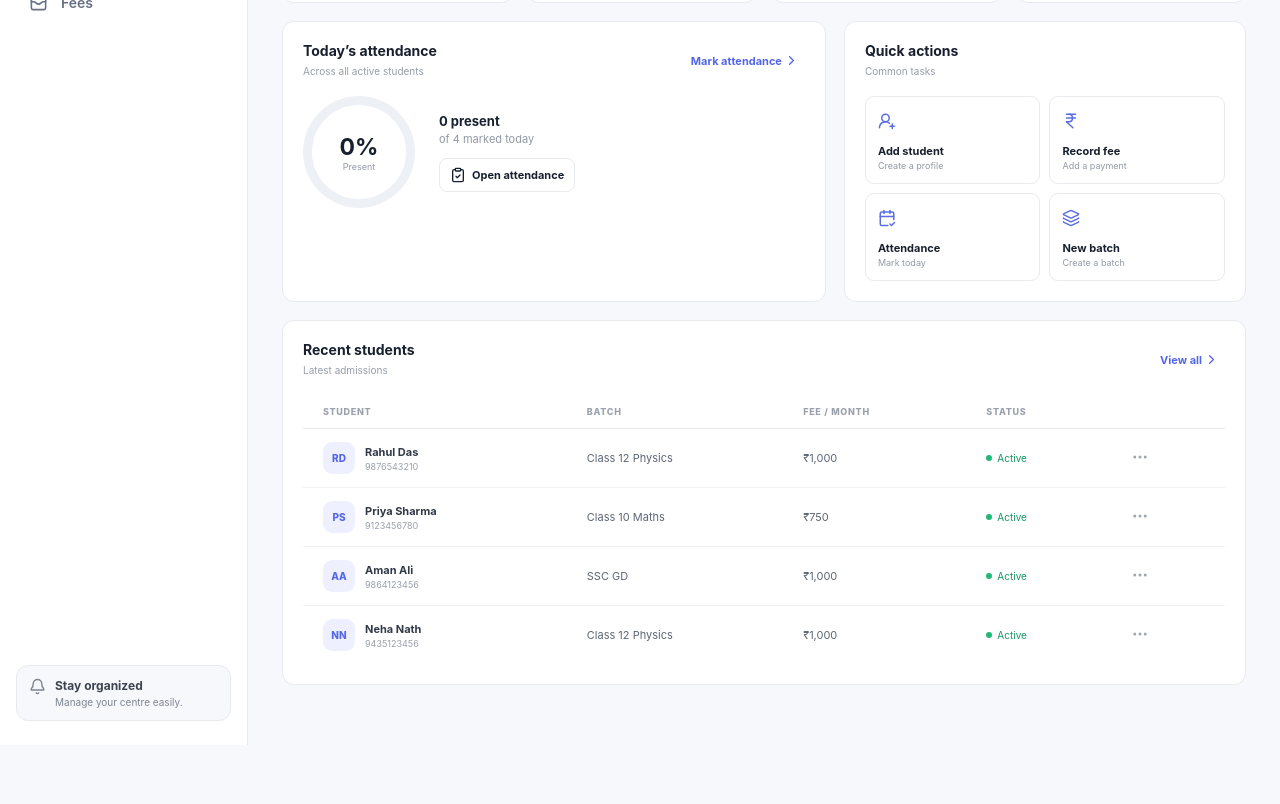
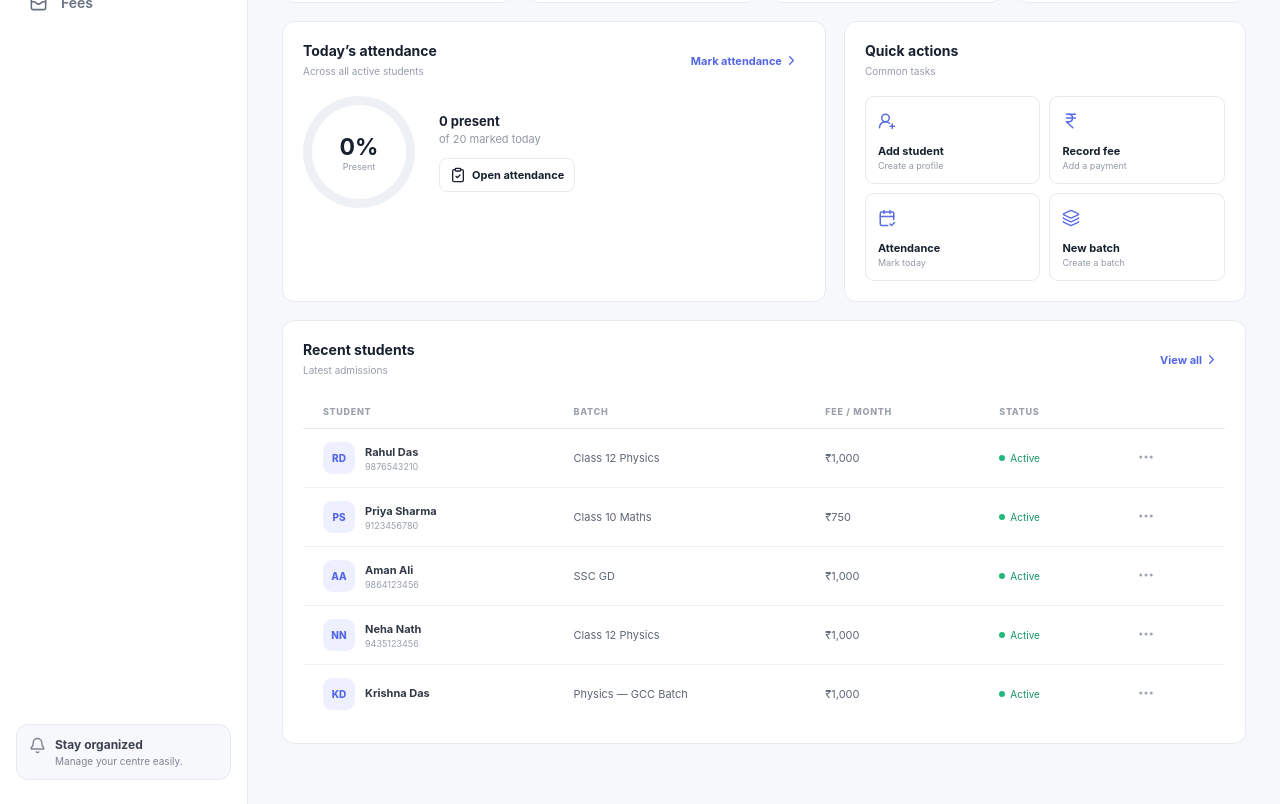
Before and after one commit to iamvidyut100-png/Student-management-app, a React (Vite) app: page / in a window 1280 px wide. Shown: the part 320-1124 px from the top of the page. Before the commit the page ends 1065 px from the top, so only its background shows below. Built offline with nearby package versions, Linux system fonts and the light colour scheme.

Commit message:
Fix student batch data migration and preserve existing records

```diff
--- a/src/App.jsx
+++ b/src/App.jsx
@@ -28,37 +28,50 @@ const seed = {
 function loadData() {
   try {
     const saved = localStorage.getItem("student-management-data");
-    if (!saved) return seed;
-    const data = JSON.parse(saved);
-    const gccId = "b-gcc-physics";
-    const gccBatch = { id: gccId, name: "Physics — GCC Batch", subject: "Physics", time: "5:30 PM", days: "Tue · Thu · Sat" };
-    const gccStudents = [
-      ["Krishna Das", "[23/4]1+"], ["Abhijeet Das", "[23/4]"], ["Sourav Chauhan", ""],
-      ["Debosmita Chetry", "1+"], ["Narayan Chouhan", "[25/5]"], ["Gita Sangma", "[27/5]"],
-      ["Nomita Kumari", "-"], ["Survala Devi", "-"], ["Aditya Chauhan", ""]
+    const data = saved ? JSON.parse(saved) : seed;
+    const now = new Date().toISOString().slice(0, 10);
+
+    const batchesToAdd = [
+      { id: "b-gcc-physics", name: "Physics — GCC Batch", subject: "Physics", time: "5:30 PM", days: "Tue · Thu · Sat" },
+      { id: "b-maths-2nd-year", name: "Maths — 2nd Year", subject: "Mathematics", time: "6:00 PM", days: "Mon · Wed · Fri" }
     ];
-    const batches = data.batches.some(b => b.id === gccId) ? data.batches : [gccBatch, ...data.batches];
-    const mathId = "b-maths-2nd-year";
-    const mathBatch = { id: mathId, name: "Maths — 2nd Year", subject: "Mathematics", time: "6:00 PM", days: "Mon · Wed · Fri" };
-    const mathStudents = [
-      ["Abhijeet", ""], ["Krishna", "1+"], ["Sourav", ""], ["Gajendra", "1+"],
-      ["Sangmai", "1+"], ["Desh Bandhu 1", "1"], ["Desh Bandhu 2", ""]
+
+    const studentsToAdd = [
+      { id: "b-gcc-physics-s1", name: "Krishna Das", note: "[23/4]1+", batchId: "b-gcc-physics" },
+      { id: "b-gcc-physics-s2", name: "Abhijeet Das", note: "[23/4]", batchId: "b-gcc-physics" },
+      { id: "b-gcc-physics-s3", name: "Sourav Chauhan", note: "", batchId: "b-gcc-physics" },
+      { id: "b-gcc-physics-s4", name: "Debosmita Chetry", note: "1+", batchId: "b-gcc-physics" },
+      { id: "b-gcc-physics-s5", name: "Narayan Chouhan", note: "[25/5]", batchId: "b-gcc-physics" },
+      { id: "b-gcc-physics-s6", name: "Gita Sangma", note: "[27/5]", batchId: "b-gcc-physics" },
+      { id: "b-gcc-physics-s7", name: "Nomita Kumari", note: "-", batchId: "b-gcc-physics" },
+      { id: "b-gcc-physics-s8", name: "Survala Devi", note: "-", batchId: "b-gcc-physics" },
+      { id: "b-gcc-physics-s9", name: "Aditya Chauhan", note: "", batchId: "b-gcc-physics" },
+      { id: "b-maths-2nd-year-s1", name: "Abhijeet", note: "", batchId: "b-maths-2nd-year" },
+      { id: "b-maths-2nd-year-s2", name: "Krishna", note: "1+", batchId: "b-maths-2nd-year" },
+      { id: "b-maths-2nd-year-s3", name: "Sourav", note: "", batchId: "b-maths-2nd-year" },
+      { id: "b-maths-2nd-year-s4", name: "Gajendra", note: "1+", batchId: "b-maths-2nd-year" },
+      { id: "b-maths-2nd-year-s5", name: "Sangmai", note: "1+", batchId: "b-maths-2nd-year" },
+      { id: "b-maths-2nd-year-s6", name: "Desh Bandhu 1", note: "1", batchId: "b-maths-2nd-year" },
+      { id: "b-maths-2nd-year-s7", name: "Desh Bandhu 2", note: "", batchId: "b-maths-2nd-year" }
     ];
-    const batchesWithMath = batches.some(b => b.id === mathId) ? batches : [mathBatch, ...batches];
-    const existingNames = new Set(data.students.map(s => s.name.trim().toLowerCase()));
-    const newStudents = gccStudents.filter(([name]) => !existingNames.has(name.toLowerCase())).map(([name,note], i) => ({
-      id: gccId + "-s" + (i + 1), name, phone: "", parent: "", batchId: gccId, fee: 1000, status: "Active", joined: today(), note
-    }));
-    const existingAfterGcc = new Set([...data.students, ...newStudents].map(s => s.name.trim().toLowerCase()));
-    const newMathStudents = mathStudents.filter(([name]) => !existingAfterGcc.has(name.toLowerCase())).map(([name,note], i) => ({
-      id: mathId + "-s" + (i + 1), name, phone: "", parent: "", batchId: mathId, fee: 1000, status: "Active", joined: today(), note
-    }));
-    const allBatches = batchesWithMath;
-    const allNewStudents = [...newStudents, ...newMathStudents];
-    const next = allNewStudents.length || allBatches.length !== data.batches.length ? { ...data, batches: allBatches, students: [...allNewStudents, ...data.students] } : data;
-    if (allNewStudents.length || allBatches.length !== data.batches.length) localStorage.setItem("student-management-data", JSON.stringify(next));
+
+    const existingBatchIds = new Set((data.batches || []).map(b => b.id));
+    const batches = [...(data.batches || []), ...batchesToAdd.filter(b => !existingBatchIds.has(b.id))];
+
+    const existingStudentIds = new Set((data.students || []).map(s => s.id));
+    const students = [
+      ...(data.students || []),
+      ...studentsToAdd.filter(s => !existingStudentIds.has(s.id)).map(s => ({
+        ...s, phone: "", parent: "", fee: 1000, status: "Active", joined: now
+      }))
+    ];
+
+    const next = { ...seed, ...data, batches, students, payments: data.payments || [], attendance: data.attendance || {} };
+    localStorage.setItem("student-management-data", JSON.stringify(next));
     return next;
-  } catch { return seed; }
+  } catch {
+    return seed;
+  }
 }
 
 const money = n => "₹" + Number(n || 0).toLocaleString("en-IN");
```
